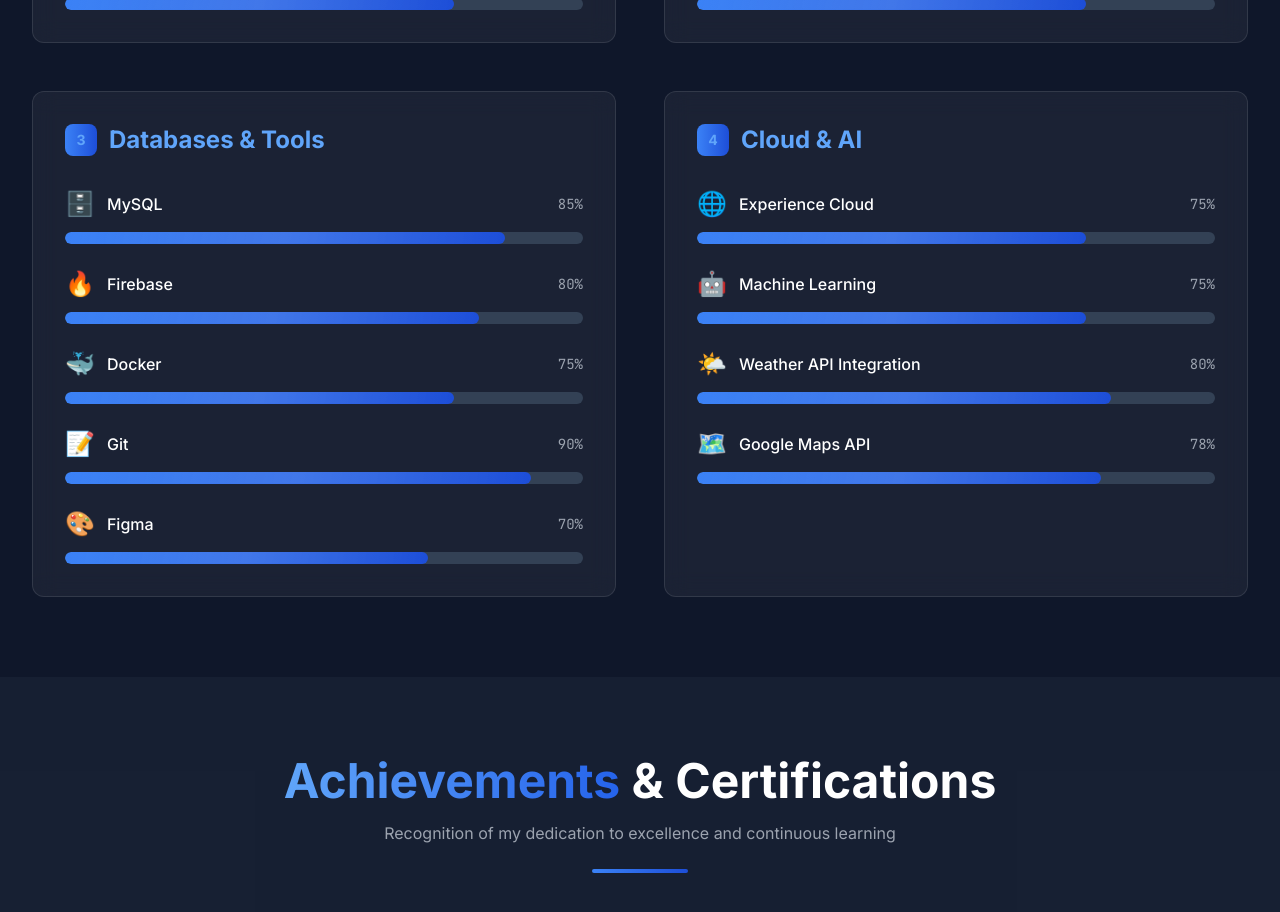
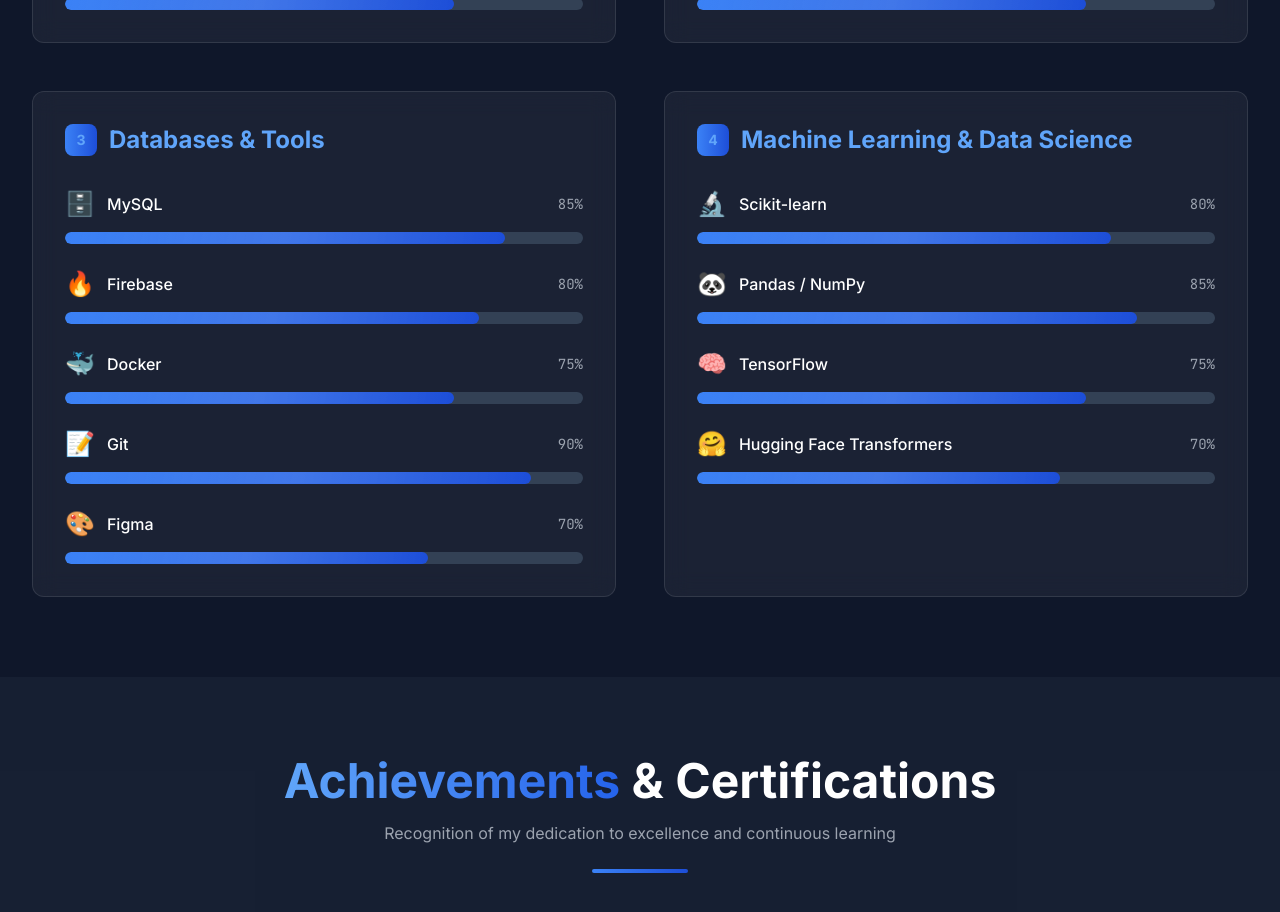
Before and after one commit to tashidu/Portfolio, a React (Vite) app: page / in a window 1280 px wide. Shown: the part 5580-6492 px from the top of the page. Built offline with nearby package versions, Linux system fonts and the light colour scheme.

Commit message:
Replace Cloud & AI section with Machine Learning & Data Science skills

```diff
--- a/src/components/Skills.tsx
+++ b/src/components/Skills.tsx
@@ -72,10 +72,10 @@
       'Git': '📝',
       'Figma': '🎨',
 
-      'Experience Cloud': '🌐',
-      'Machine Learning': '🤖',
-      'Weather API Integration': '🌤️',
-      'Google Maps API': '🗺️',
+      'Scikit-learn': '🔬',
+      'Pandas / NumPy': '🐼',
+      'TensorFlow': '🧠',
+      'Hugging Face Transformers': '🤗',
     };
     return icons[skillName] || '💻';
   };
--- a/src/data/portfolio.ts
+++ b/src/data/portfolio.ts
@@ -143,11 +143,11 @@
     { name: "Figma", level: 70 }
   ],
 
-  "Cloud & AI": [
-    { name: "Experience Cloud", level: 75 },
-    { name: "Machine Learning", level: 75 },
-    { name: "Weather API Integration", level: 80 },
-    { name: "Google Maps API", level: 78 }
+  "Machine Learning & Data Science": [
+    { name: "Scikit-learn", level: 80 },
+    { name: "Pandas / NumPy", level: 85 },
+    { name: "TensorFlow", level: 75 },
+    { name: "Hugging Face Transformers", level: 70 }
   ]
 };
 
```
